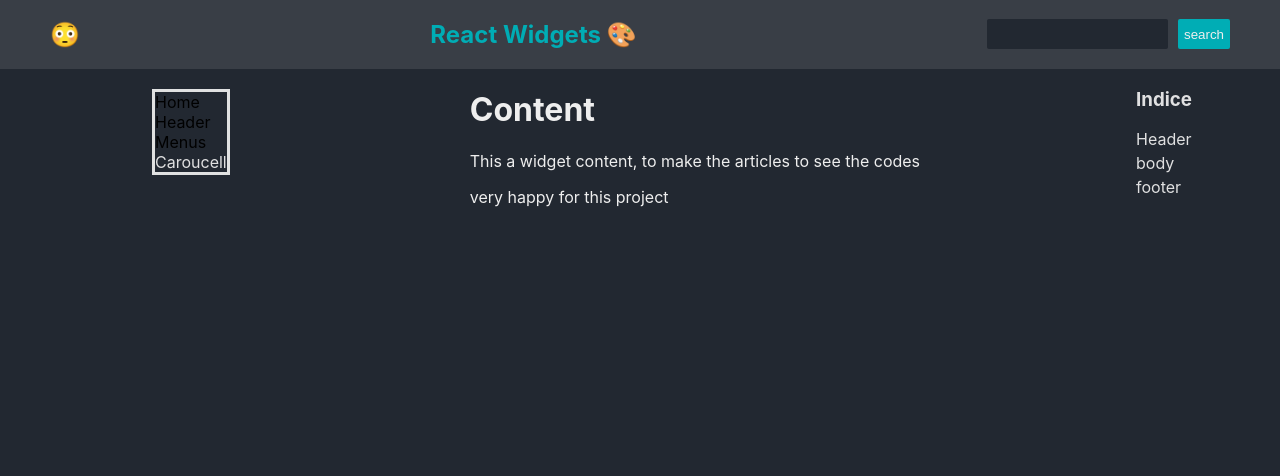
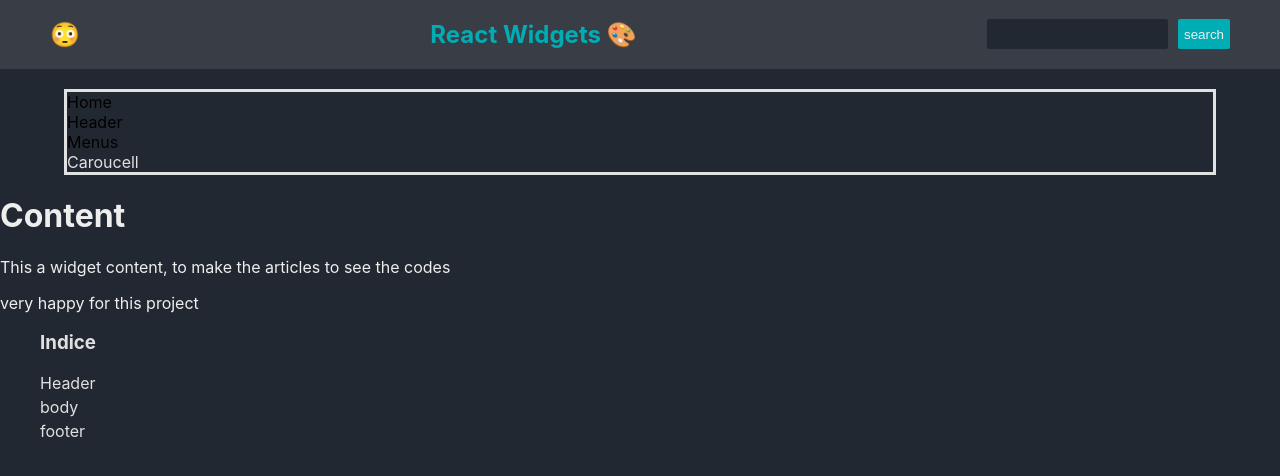
Before and after one commit to AlanPoveda/React-Components, a Next.js app: page / in a window 1280 px wide. Shown: the top 476 px of the page. Built offline with nearby package versions, Linux system fonts and the light colour scheme.

Commit message:
fix deploy system

```diff
--- a/pages/index.js
+++ b/pages/index.js
@@ -1,5 +1,5 @@
 import Image from 'next/image'
-import styles from './page.module.css'
+
 
 import Header from "./src/components/Header"
 import RightMenu from './src/components/RightMenu'
@@ -10,14 +10,11 @@ export default function Home() {
   return (
     <div>
       <Header />
-      <div className={styles.principalContent}>
+      <div>
         <NavBar />
         <ContentWidget />
         <RightMenu />
       </div>
-
-
-
     </div>
   )
 }
--- a/pages/page.module.css
+++ /dev/null
@@ -1,4 +0,0 @@
-.principalContent{
-    display: flex;
-    justify-content: space-around;
-}
```
